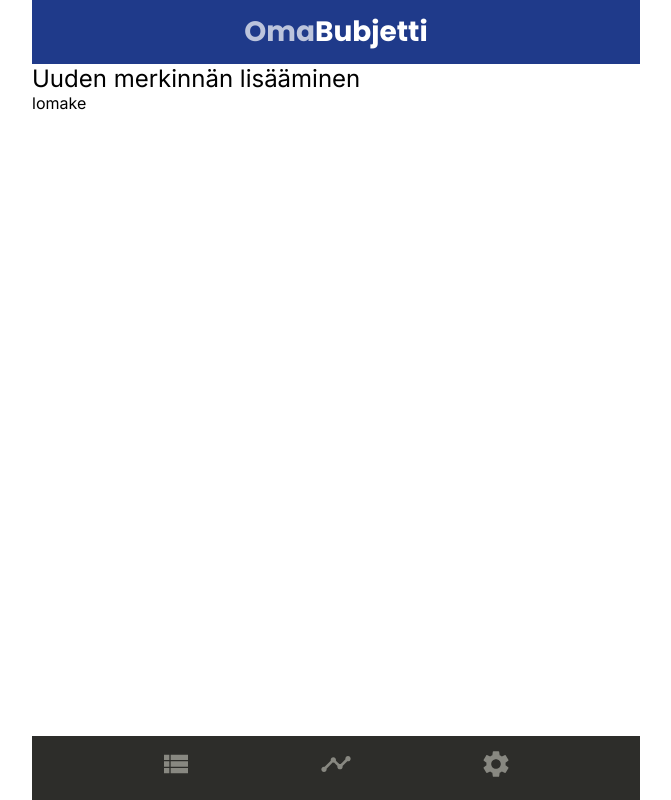
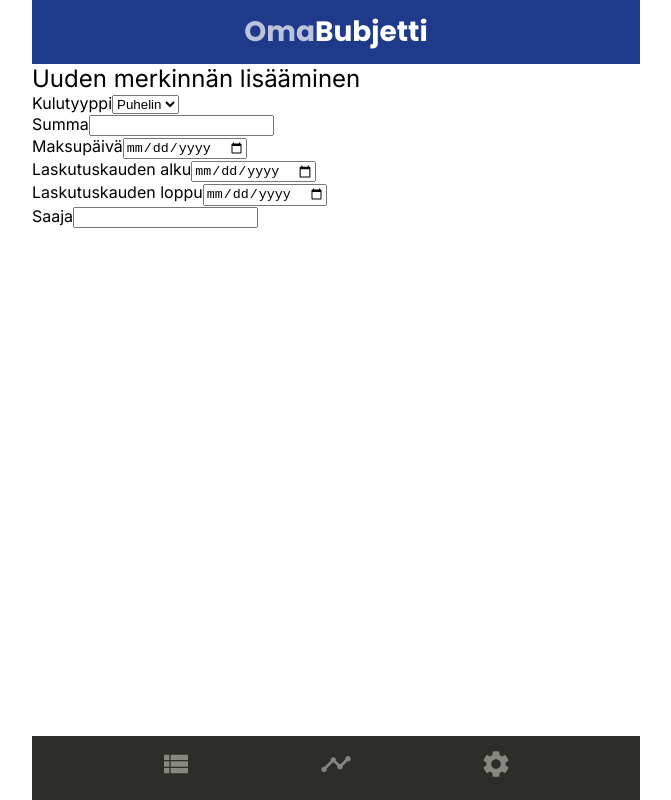
Before and after one commit to stmargariitaaa/OmaBudjetti, a React (Vite) app: page /add in a window 1280 px wide. Shown: the whole page, without its empty margins (304-975 px from the left). Built offline with nearby package versions, Linux system fonts and the light colour scheme.

Commit message:
lisää lomakekentät

```diff
--- a/src/components/ItemForm/ItemForm.jsx
+++ b/src/components/ItemForm/ItemForm.jsx
@@ -4,7 +4,47 @@ function ItemForm(props) {
 
   return (
     <div>
-      lomake
+      <form>
+        <div className={styles.itemform}>
+          <div className={styles.itemform_row}>
+            <div>
+              <label htmlFor='type'>Kulutyyppi</label>
+              <select id='type' name='type'>
+                <option>Puhelin</option>
+                <option>Sähkö</option>
+                <option>Vesi</option>
+                <option>Vero</option>
+              </select>
+            </div>
+          </div>
+          <div className={styles.itemform_row}>
+            <div>
+              <label htmlFor='amount'>Summa</label>
+              <input id='amount' type='number' name='amount' step='0.01' />
+            </div>
+            <div>
+              <label htmlFor='paymentDate'>Maksupäivä</label>
+              <input id='paymentDate' type='date' name='paymentDate' />
+            </div>
+          </div>
+          <div className={styles.itemform_row}>
+            <div>
+              <label htmlFor='periodStart'>Laskutuskauden alku</label>
+              <input id='periodStart' type='date' name='periodStart' />
+            </div>
+            <div>
+              <label htmlFor='periodEnd'>Laskutuskauden loppu</label>
+              <input id='periodEnd' type='date' name='periodEnd' />
+            </div>
+          </div>
+          <div className={styles.itemform_row}>
+            <div>
+              <label htmlFor='receiver'>Saaja</label>
+              <input id='receiver' type='text' name='receiver' />
+            </div>
+          </div>
+        </div>
+      </form>
     </div>
   )
 
```
